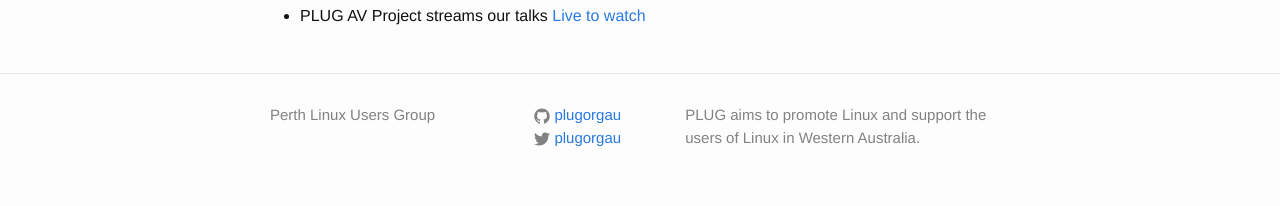
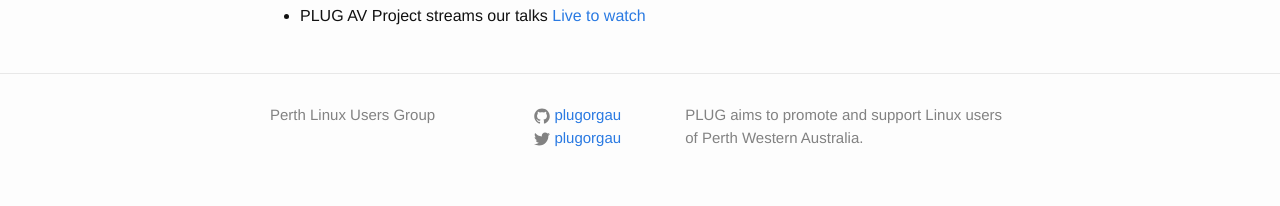
Before and after one commit to plugorgau/plugorgau.github.io, a Jekyll site: the page built from pages/index.md, in a window 1280 px wide. Shown: the part 751-957 px from the top of the page. Built offline with Jekyll 4.4.1, drawn with Linux system fonts in a browser that asks for light colours.

Commit message:
Update _config.yml

```diff
--- a/_config.yml
+++ b/_config.yml
@@ -1,8 +1,7 @@
 # Site settings
 title: Perth Linux Users Group
-
 description: >
-  PLUG aims to promote Linux and support the users of Linux in Western Australia.
+  PLUG aims to promote and support Linux users of Perth Western Australia.
 url: "http://plug.org.au" # the base hostname & protocol for your site
 twitter_username: plugorgau
 github_username:  plugorgau
```
